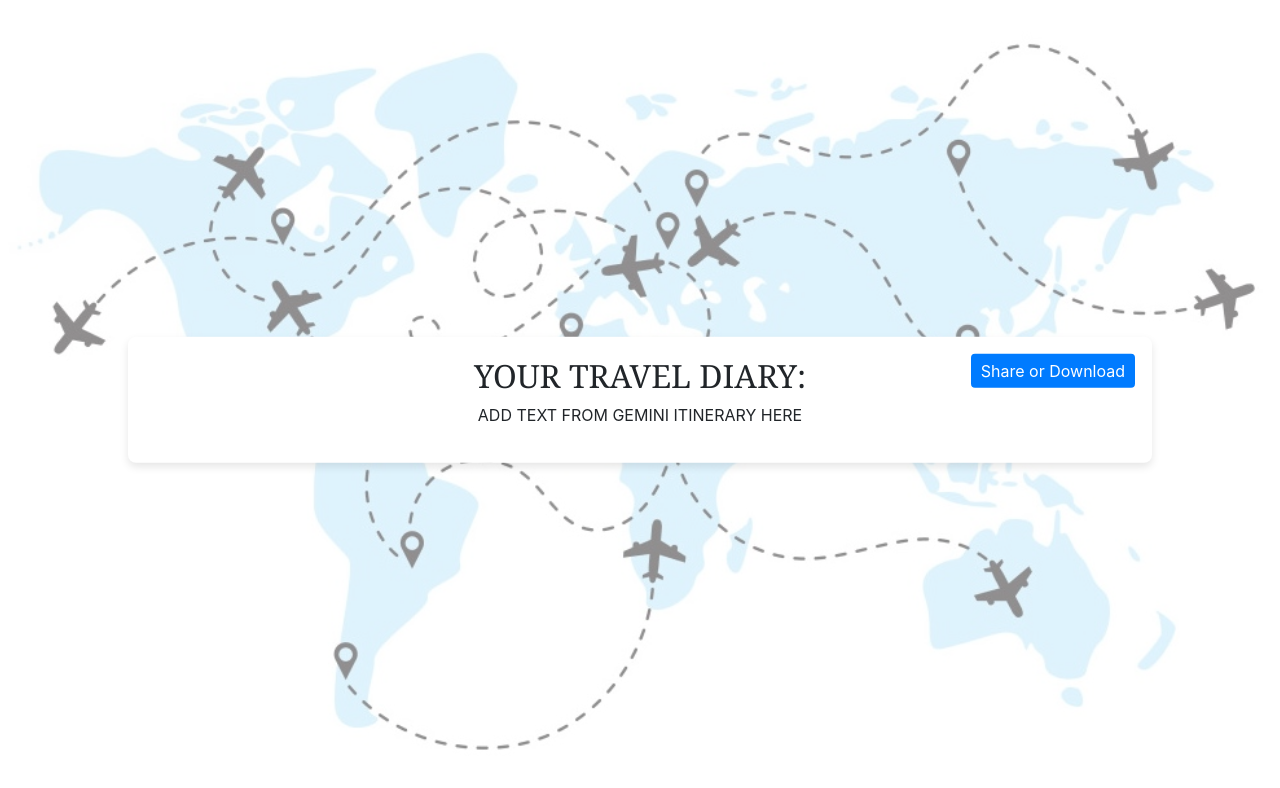
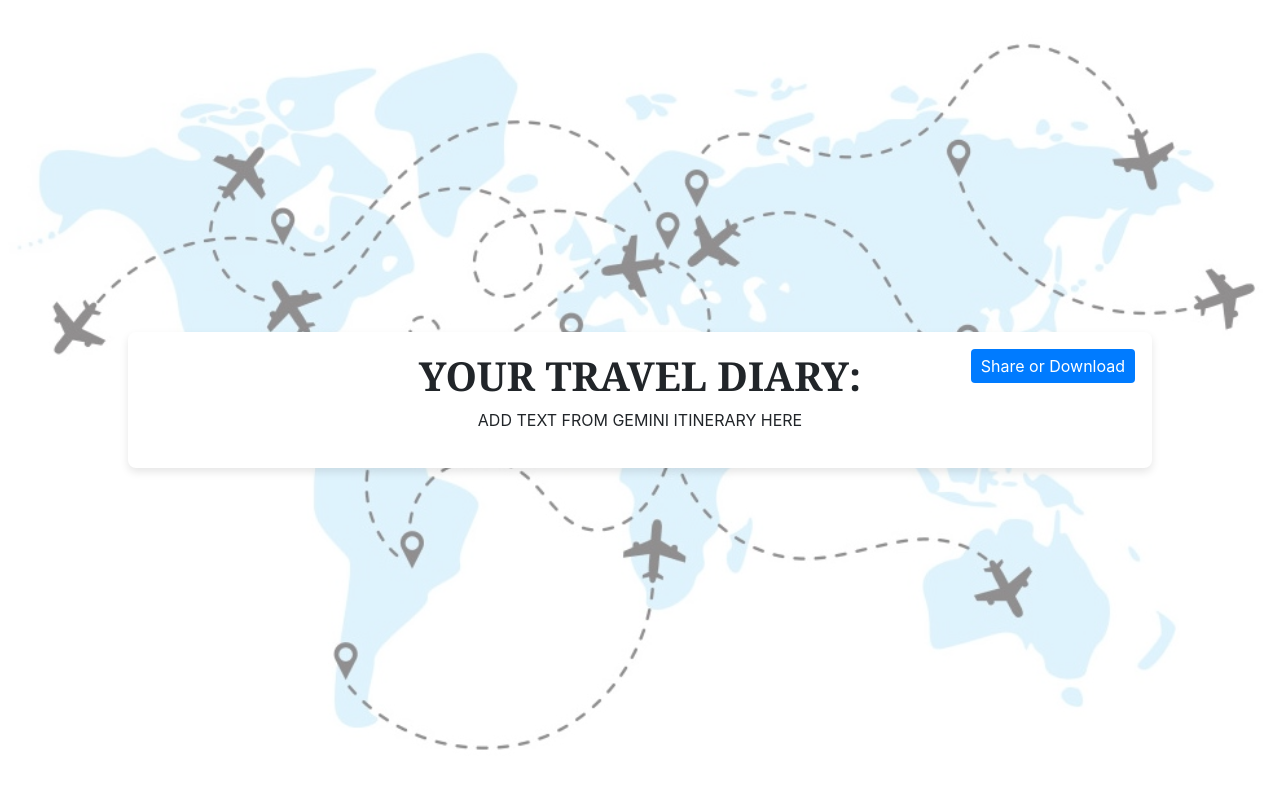
Before and after one commit to llennemann/LAHacks24Frontend, a React (Create React App) app in the folder my-app/: page /itinerary in a window 1280 px wide. Shown: the top 788 px of the page. Built offline with nearby package versions, Linux system fonts and the light colour scheme.

Commit message:
mionor changes

```diff
--- a/my-app/src/App.css
+++ b/my-app/src/App.css
@@ -322,3 +322,8 @@ h1, h2, h3 {
   cursor: pointer;
   outline: none; /* Remove default focus outline */
 }
+
+.travel-diary {
+  font-size: 40px;
+  font-weight: bold;
+}
--- a/my-app/src/components/pages/itinerary.js
+++ b/my-app/src/components/pages/itinerary.js
@@ -4,7 +4,7 @@ function Itinerary() {
     return (
         <div className="itinerary-page">
             <div className="content-box">
-                <h2>YOUR TRAVEL DIARY:</h2>
+                <h2 className='travel-diary'>YOUR TRAVEL DIARY:</h2>
                 <p>ADD TEXT FROM GEMINI ITINERARY HERE</p>
                 <button className="share-button">Share or Download </button>
             </div>
```
